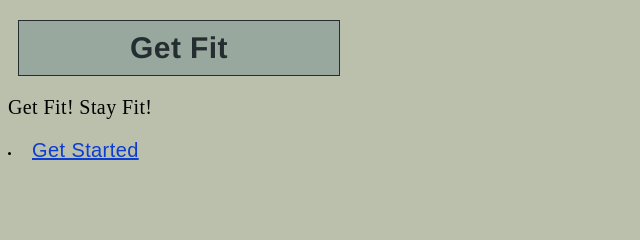
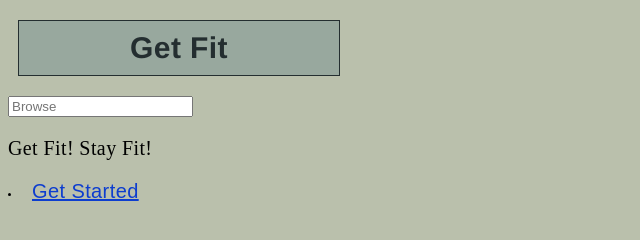
Before and after one commit to zackw22/MIU_Week1, a plain HTML site: page index.html in a window 1280 px wide. Shown: the whole page, without its empty margins (0-640 px from the left). Drawn offline with Linux system fonts and the light colour scheme.

Commit message:
added browse section to index.html

```diff
--- a/index.html
+++ b/index.html
@@ -20,6 +20,7 @@
     <body>
         <header>
             <h1>Get Fit</h1>
+            <span<li><label for="Browse"></label> <input type="browse" id="browse" placeholder="Browse" /></li></span>
         </header>
         <article>
                 <p>Get Fit! Stay Fit!</p>
```
